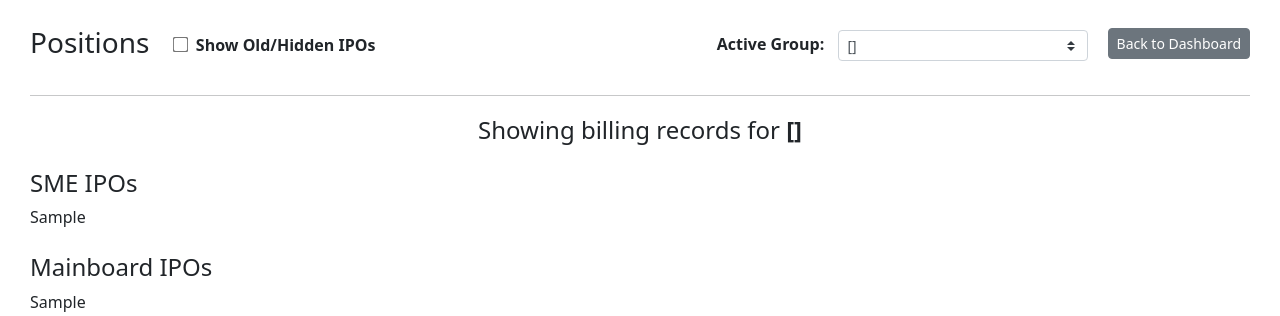
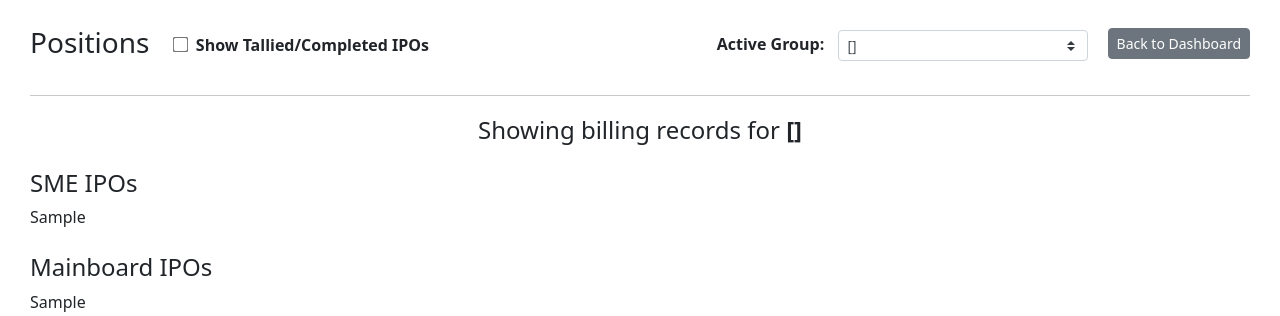
Before and after one commit to AdityaJoshiSecondaryAccount/ipo_utility, a Django app: template templates/group_billing_details.html in a window 1280 px wide. Shown: the part 35-351 px from the top of the page. Run offline with Django 3.2, Linux system fonts and the light colour scheme; the template is opened without the code that fills it: most values are stand-ins (such as "Sample title", 1, 10 or a date in 2020); some libraries are stand-ins or nearby versions.

Commit message:
change toggle name

```diff
--- a/templates/group_billing_details.html
+++ b/templates/group_billing_details.html
@@ -87,7 +87,7 @@
             <h3 style="display:inline-block; margin-right: 20px;">Positions</h3>
             <div class="d-inline-block" style="position: relative; top: -4px;" title="Toggle to show or hide old/archived IPOs">
                 <input type="checkbox" id="showArchivedToggle" style="cursor: pointer; vertical-align: middle; transform: scale(1.2);">
-                <label for="showArchivedToggle" style="cursor:pointer; font-weight:bold; vertical-align: middle; margin-left: 5px; margin-bottom: 0;">Show Old/Hidden IPOs</label>
+                <label for="showArchivedToggle" style="cursor:pointer; font-weight:bold; vertical-align: middle; margin-left: 5px; margin-bottom: 0;">Show Tallied/Completed IPOs</label>
             </div>
         </div>
         <div class="col-md-6" style="text-align: right;">
```
